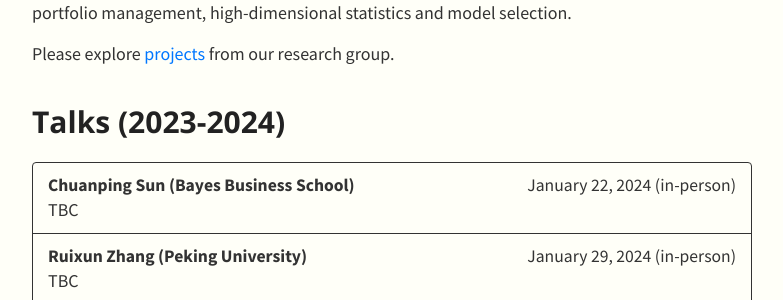
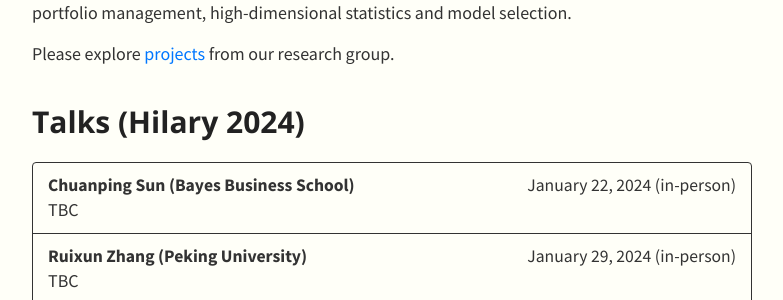
Before and after one commit to SML-Fin/SML-Fin.github.io, a Jekyll site: the page built from index.md, in a window 1280 px wide and 900 px high. Shown: the part 428-728 px from the top of the window, without its empty margins (248-1031 px from the left). Built offline with Jekyll 4.4.1, drawn with Linux system fonts in a browser that asks for light colours; nearby versions of some CDN libraries; our own code applies the rules of GitHub Pages for plain Markdown files.

Commit message:
Update talks.yml

```diff
--- a/_data/talks.yml
+++ b/_data/talks.yml
@@ -1,4 +1,4 @@
-- type: Talks (2023-2024)
+- type: Talks (Hilary 2024)
   members:
     - speaker: Chuanping Sun (Bayes Business School)
       date: January 22, 2024 (in-person)
```
